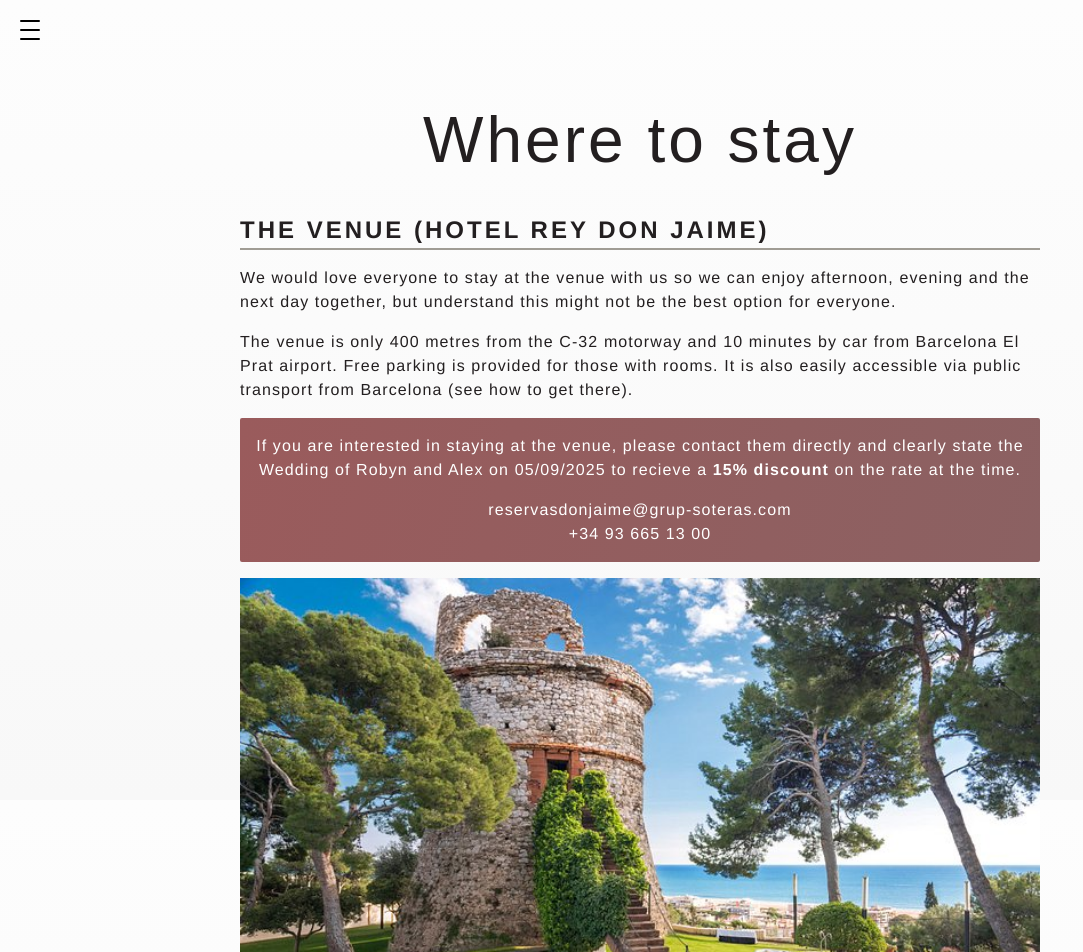
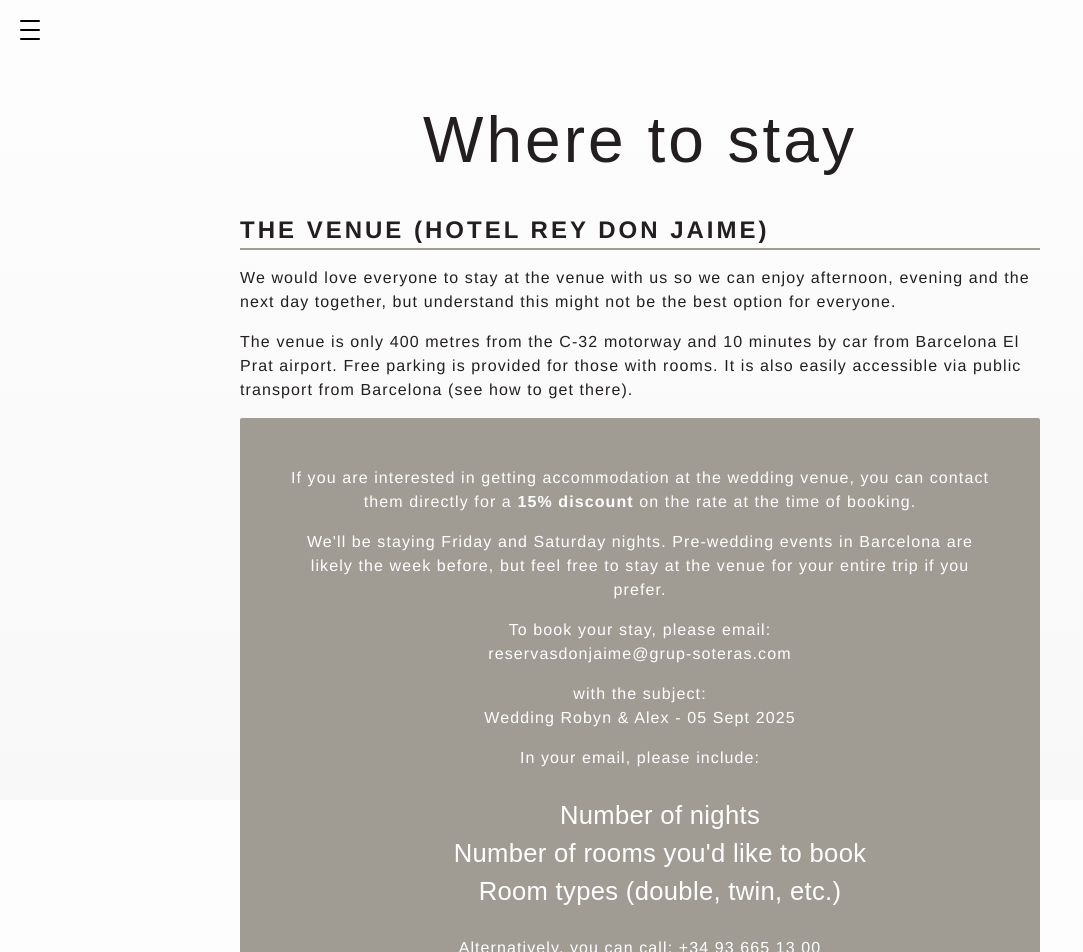
Before and after one commit to 11ac11/wedding-app, a Next.js app: page /accomodation in a window 1280 px wide. Shown: the top 952 px of the page, without its empty margins (0-1083 px from the left). Built offline with nearby package versions, Linux system fonts and the light colour scheme; a web font is replaced by a local one.

Commit message:
amended padding on contact box

```diff
--- a/app/accomodation/contactBox.js
+++ b/app/accomodation/contactBox.js
@@ -3,31 +3,57 @@
 import styled from "styled-components"
 
 const Container = styled.div`
-background: rgb(139,97,98);
-background: linear-gradient(284deg, rgba(139,97,98,1) 0%, rgba(154,91,92,1) 100%);
-  padding: 1rem;
+  background: var(--gold);
+  padding: 3rem;
   margin-bottom: 1rem;
   border-radius: 2px;
   color: white;
   text-align: center;
 `
 
+const ContactInfoBold = styled.p`
+  font-weight: 400;
+  margin: 0;
+  margin-bottom: 1rem;
+`
+
 const ContactInfo = styled.p`
-  font-weight: 400;
   margin: 0;
 `
 
 export const ContactBox = () => {
+  const venueEmail = 'reservasdonjaime@grup-soteras.com';
+  const weddingSubject = 'Wedding Robyn & Alex - 05 Sept 2025';
 
   return (
     <Container>
       <p>
-        If you are interested in staying at the venue, please contact them directly
-        and clearly state the Wedding of Robyn and Alex on 05/09/2025
-        to recieve a <strong>15% discount</strong> on the rate at the time.
+        If you are interested in getting accommodation at the wedding venue,
+        you can contact them directly for a <strong>15% discount</strong> on the
+        rate at the time of booking.
       </p>
-      <ContactInfo>reservasdonjaime@grup-soteras.com</ContactInfo>
-      <ContactInfo>+34 93 665 13 00</ContactInfo>
+      <p>
+        We'll be staying Friday and Saturday nights. Pre-wedding events in Barcelona are likely the week before, but feel free to stay at the venue for your entire trip if you prefer.
+      </p>
+      <ContactInfo>
+        To book your stay, please email:
+      </ContactInfo>
+      <ContactInfoBold>{venueEmail}</ContactInfoBold>
+      <ContactInfo>
+        with the subject:
+      </ContactInfo>
+      <ContactInfoBold>{weddingSubject}</ContactInfoBold>
+      <p>
+        In your email, please include:
+      </p>
+      <ul>
+        <li>Number of nights</li>
+        <li>Number of rooms you'd like to book</li>
+        <li>Room types (double, twin, etc.)</li>
+      </ul>
+      <p>
+        Alternatively, you can call: +34 93 665 13 00
+      </p>
     </Container>
-  )
-}
+  );
+};
```
